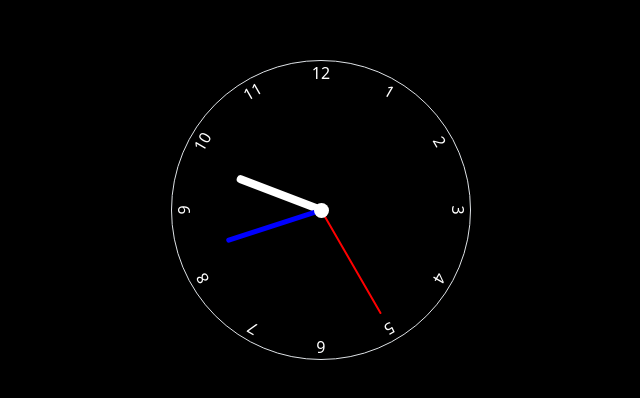
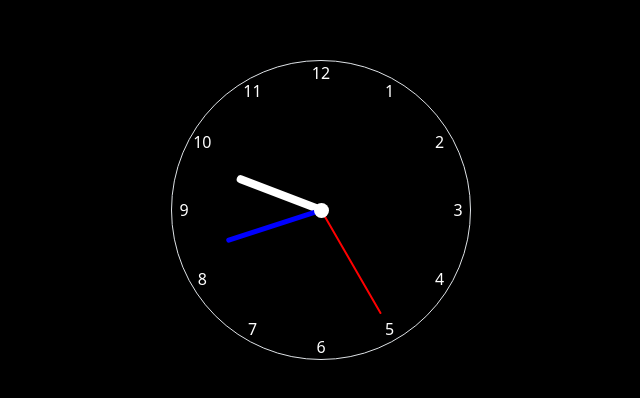
Before and after one commit to Henry33y/Analogue-clock, a plain HTML site: page index.html in a window 1280 px wide. Shown: the part 190-588 px from the top of the page, 319-959 px from the left. Drawn offline with nearby package versions, Linux system fonts and the light colour scheme.

Commit message:
Rotated the digits on the clock

```diff
--- a/index.html
+++ b/index.html
@@ -16,18 +16,18 @@
 <body class="min-vh-100 d-flex justify-content-center align-items-center">
     <div class="clock position-relative d-flex justify-content-center align-items-center border rounded-circle">
        <div class="second rounded-3"></div>
-       <div class="numbers position-absolute">1</div>
-       <div class="numbers position-absolute">2</div>
-       <div class="numbers position-absolute">3</div>
-       <div class="numbers position-absolute">4</div>
-       <div class="numbers position-absolute">5</div>
-       <div class="numbers position-absolute">6</div>
-       <div class="numbers position-absolute">7</div>
-       <div class="numbers position-absolute">8</div>
-       <div class="numbers position-absolute">9</div>
-       <div class="numbers position-absolute">10</div>
-       <div class="numbers position-absolute">11</div>
-       <div class="numbers position-absolute">12</div>
+       <div class="numbers position-absolute"><p>1</p></div>
+       <div class="numbers position-absolute"><p>2</p></div>
+       <div class="numbers position-absolute"><p>3</p></div>
+       <div class="numbers position-absolute"><p>4</p></div>
+       <div class="numbers position-absolute"><p>5</p></div>
+       <div class="numbers position-absolute"><p>6</p></div>
+       <div class="numbers position-absolute"><p>7</p></div>
+       <div class="numbers position-absolute"><p>8</p></div>
+       <div class="numbers position-absolute"><p>9</p></div>
+       <div class="numbers position-absolute"><p>10</p></div>
+       <div class="numbers position-absolute"><p>11</p></div>
+       <div class="numbers position-absolute"><p>12</p></div>
        <div class="center"></div>
        <div class="hour rounded-3"></div>
        <div class="minute rounded-3"></div>
--- a/style.css
+++ b/style.css
@@ -86,3 +86,36 @@ body{
 .clock>:nth-child(13){
     transform: rotate(360deg);
 }
+.clock>:nth-child(2)>p{
+    transform: rotate(-30deg);
+}
+.clock>:nth-child(3)>p{
+    transform: rotate(-60deg);
+}
+.clock>:nth-child(4)>p{
+    transform: rotate(-90deg);
+}
+.clock>:nth-child(5)>p{
+    transform: rotate(-120deg);
+}
+.clock>:nth-child(6)>p{
+    transform: rotate(-150deg);
+}
+.clock>:nth-child(7)>p{
+    transform: rotate(180deg);
+}
+.clock>:nth-child(8)>p{
+    transform: rotate(-210deg);
+}
+.clock>:nth-child(9)>p{
+    transform: rotate(120deg);
+}
+.clock>:nth-child(10)>p{
+    transform: rotate(90deg);
+}
+.clock>:nth-child(11)>p{
+    transform: rotate(60deg);
+}
+.clock>:nth-child(12)>p{
+    transform: rotate(30deg);
+}
```
